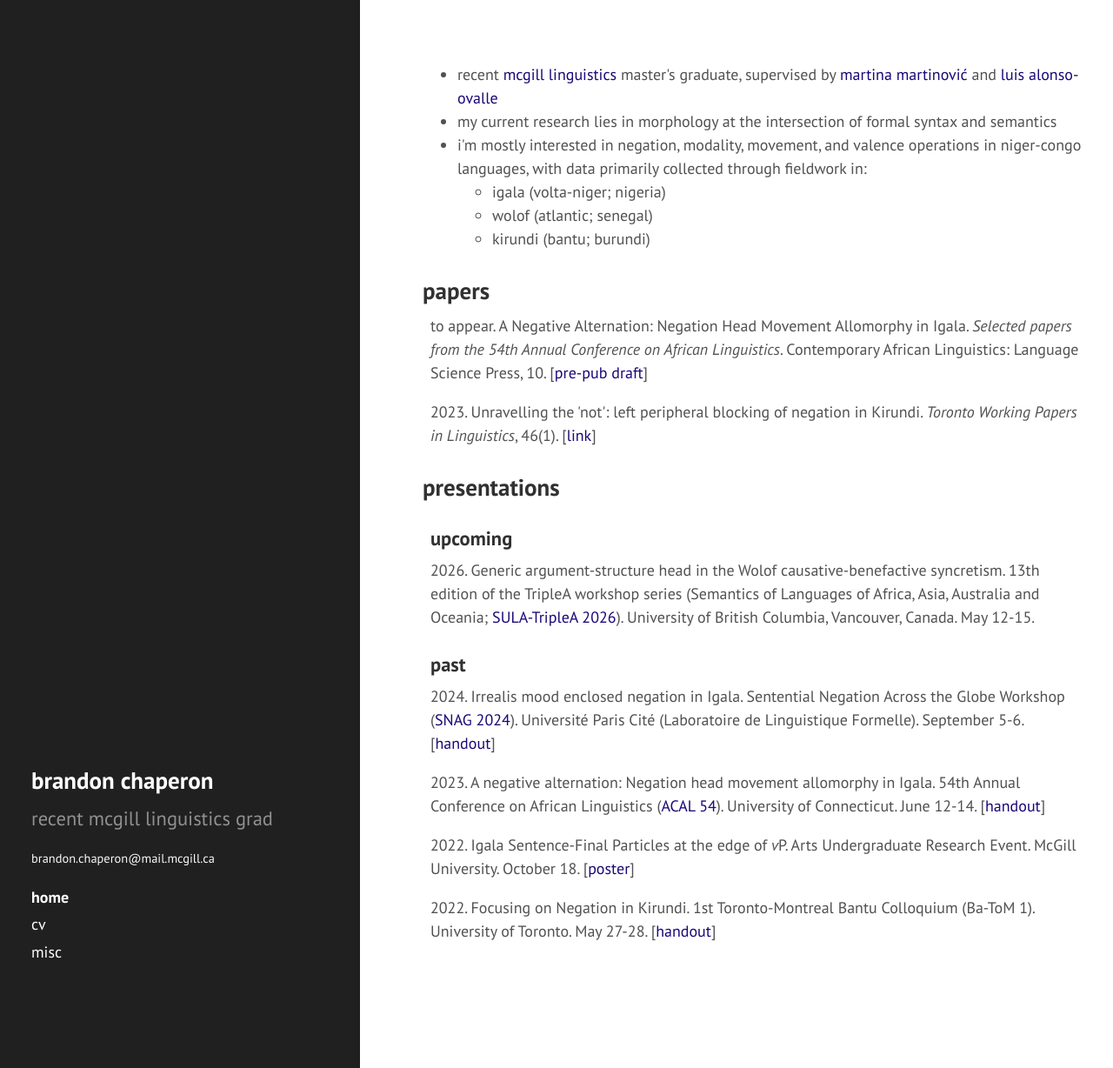
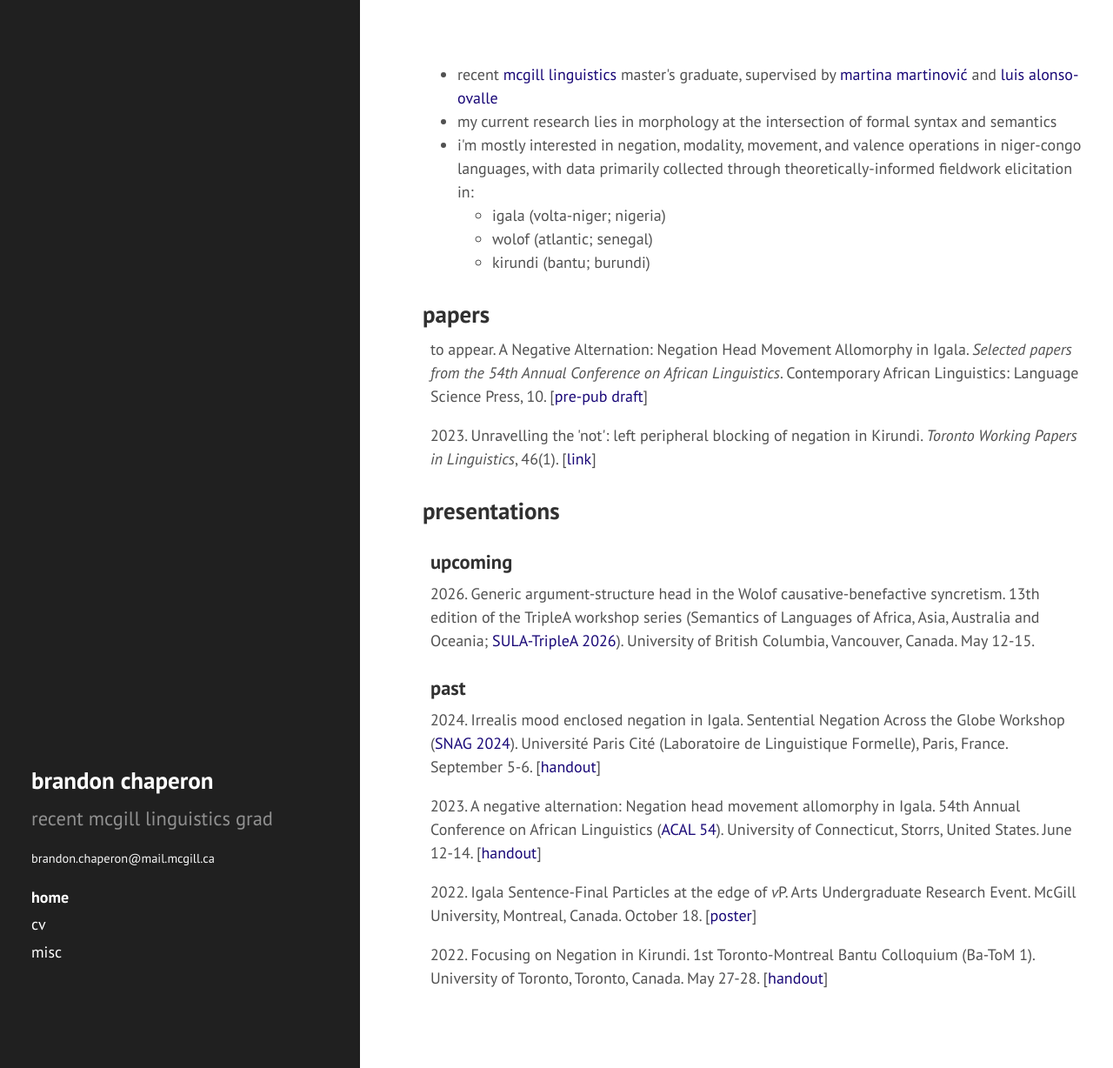
Before and after one commit to bchaper0n/bchaper0n.github.io, a Jekyll site: the page built from index.html, in a window 1280 px wide and 1228 px high. Shown: the whole window at 87% size. Built offline with Jekyll 4.4.1, drawn with Linux system fonts in a browser that asks for light colours; comment, search, counter and statistics services are not loaded.

Commit message:
added city,country to presentations

```diff
--- a/index.html
+++ b/index.html
@@ -6,7 +6,7 @@ title: home
     <li>recent <a href="https://www.mcgill.ca/linguistics/">mcgill linguistics</a> master's graduate, supervised by <a href="https://inamartinovic.com/">martina martinović</a> and <a href="https://people.linguistics.mcgill.ca/~luis.alonso-ovalle/">luis alonso-ovalle</a></li>
     <!-- <li>co-organizer of <a href="https://mull-lab.org">mull lab</a></li> -->
     <li>my current research lies in morphology at the intersection of formal syntax and semantics</li>
-    <li>i'm mostly interested in negation, modality, movement, and valence operations in niger-congo languages, with data primarily collected through fieldwork in:</li>
+    <li>i'm mostly interested in negation, modality, movement, and valence operations in niger-congo languages, with data primarily collected through theoretically-informed fieldwork elicitation in:</li>
     <ul>
         <li>igala (volta-niger; nigeria)</li>
         <li>wolof (atlantic; senegal)</li>
@@ -32,12 +32,12 @@ title: home
 
 <h3>past</h3>
 
-<p>2024. Irrealis mood enclosed negation in Igala. Sentential Negation Across the Globe Workshop (<a href="https://parissnag.com/conf">SNAG 2024</a>). Université Paris Cité (Laboratoire de Linguistique Formelle). September 5-6. [<a href="https://parissnag.com/conf/program/chaperon">handout</a>]</p>
+<p>2024. Irrealis mood enclosed negation in Igala. Sentential Negation Across the Globe Workshop (<a href="https://parissnag.com/conf">SNAG 2024</a>). Université Paris Cité (Laboratoire de Linguistique Formelle), Paris, France. September 5-6. [<a href="https://parissnag.com/conf/program/chaperon">handout</a>]</p>
 
-<p>2023. A negative alternation: Negation head movement allomorphy in Igala. 54th Annual Conference on African Linguistics (<a href="https://uconnuecs.cventevents.com/event/aef2d257-6a6a-41b5-b83d-2c6efc60aac5/summary">ACAL 54</a>). University of Connecticut. June 12-14. [<a href="./docs/handouts/chaperon_ACAL54_Igala_Negation-handout.pdf">handout</a>]</p>
+<p>2023. A negative alternation: Negation head movement allomorphy in Igala. 54th Annual Conference on African Linguistics (<a href="https://uconnuecs.cventevents.com/event/aef2d257-6a6a-41b5-b83d-2c6efc60aac5/summary">ACAL 54</a>). University of Connecticut, Storrs, United States. June 12-14. [<a href="./docs/handouts/chaperon_ACAL54_Igala_Negation-handout.pdf">handout</a>]</p>
 
-<p>2022. Igala Sentence-Final Particles at the edge of <em>v</em>P. Arts Undergraduate Research Event. McGill University. October 18. [<a href="https://www.mcgill.ca/arts-internships/files/arts-internships/brandon_chaperon.pdf">poster</a>]</p>
+<p>2022. Igala Sentence-Final Particles at the edge of <em>v</em>P. Arts Undergraduate Research Event. McGill University, Montreal, Canada. October 18. [<a href="https://www.mcgill.ca/arts-internships/files/arts-internships/brandon_chaperon.pdf">poster</a>]</p>
 
-<p>2022. Focusing on Negation in Kirundi. 1st Toronto-Montreal Bantu Colloquium (<a href="https://mcling.blogs.mcgill.ca/mcgill-at-ba-tom-1/"></a>Ba-ToM 1</a>). University of Toronto. May 27-28. [<a href="./docs/handouts/chaperon_batom_kirundi_neg-handout.pdf">handout</a>]</p>
+<p>2022. Focusing on Negation in Kirundi. 1st Toronto-Montreal Bantu Colloquium (<a href="https://mcling.blogs.mcgill.ca/mcgill-at-ba-tom-1/"></a>Ba-ToM 1</a>). University of Toronto, Toronto, Canada. May 27-28. [<a href="./docs/handouts/chaperon_batom_kirundi_neg-handout.pdf">handout</a>]</p>
 
 </div>
```
